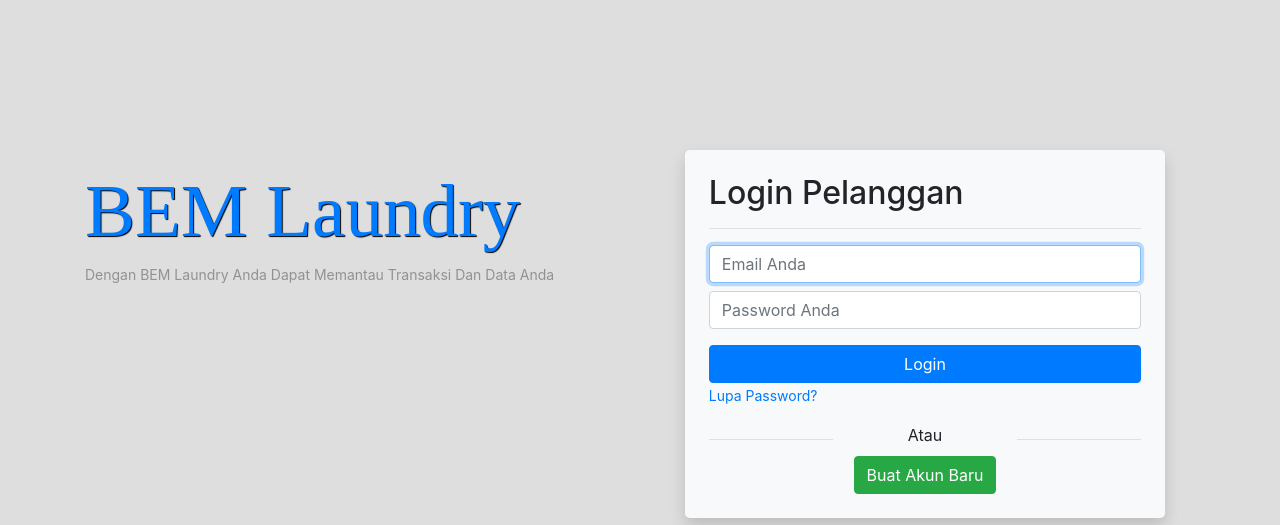
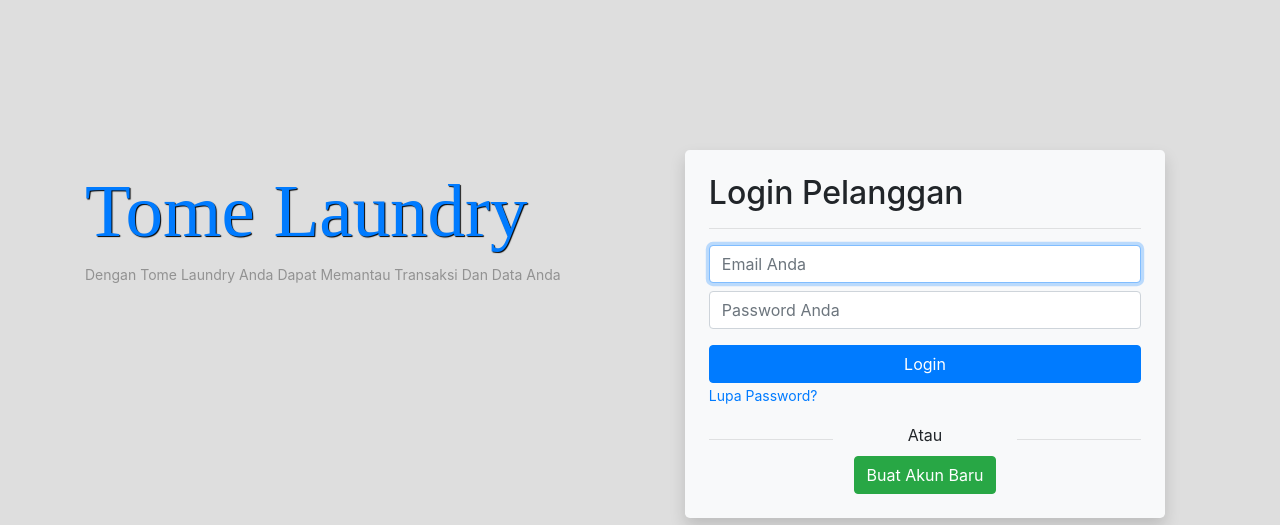
Before and after one commit to tomebarros/pemrograman-web, a PHP site: page /pelanggan/index.php in a window 1280 px wide. Shown: the top 525 px of the page. Run offline with PHP 8.4, Linux system fonts and the light colour scheme; some libraries are stand-ins or nearby versions; some web fonts are replaced.

Commit message:
ubah tema index login

```diff
--- a/pelanggan/index.php
+++ b/pelanggan/index.php
@@ -14,7 +14,7 @@ session_start();
 
   <!-- mycss -->
   <link rel="stylesheet" href="css/style.css" />
-  <title>BEM | Login Pelanggan</title>
+  <title>Tome Laundry | Login Pelanggan</title>
 </head>
 
 <body>
@@ -125,8 +125,8 @@ session_start();
   <div class="container">
     <div class="row kotak">
       <div class="col-lg-6 mt-3 header">
-        <h3>BEM Laundry</h3>
-        <p>Dengan BEM Laundry anda dapat memantau transaksi dan data anda</p>
+        <h3>Tome Laundry</h3>
+        <p>Dengan Tome Laundry anda dapat memantau transaksi dan data anda</p>
       </div>
 
       <div class="col-lg-6">
```
